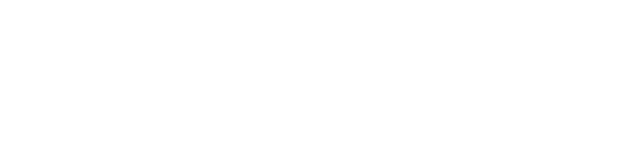
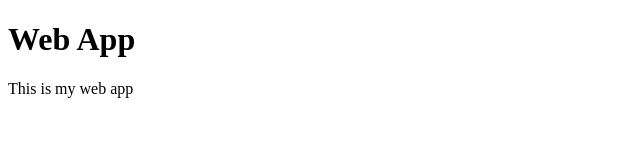
Before and after one commit to MSMurtaza/crap-portfolio, a plain HTML site: page index.html in a window 1280 px wide. Shown: the whole page, without its empty margins (0-640 px from the left). Drawn offline with Linux system fonts and the light colour scheme.

Commit message:
added index html

```diff
--- a/index.html
+++ b/index.html
@@ -1,10 +1,9 @@
 <!DOCTYPE html>
-<html lang="en" dir="ltr">
-  <head>
-    <meta charset="utf-8">
-    <title>crap portfolio</title>
-  </head>
-  <body>
+<html>
+<head>
+    <title>Web App</title>
+</head>
 
-  </body>
+<h1>Web App</h1>
+<p>This is my web app</p>
 </html>
```
